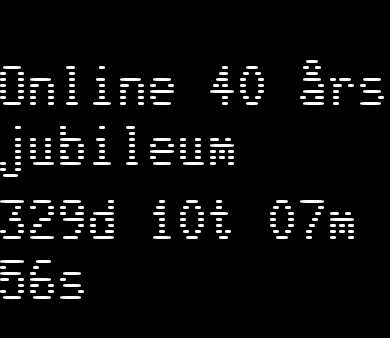
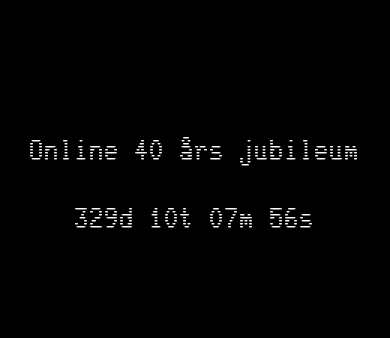
Before and after one commit to appKom/farfalle, a React (Vite) app: page / in a window 390 px wide. Shown: the part 236-574 px from the top of the page. Built offline with nearby package versions, Linux system fonts and the light colour scheme.

Commit message:
Responsive design

```diff
--- a/src/App.tsx
+++ b/src/App.tsx
@@ -3,7 +3,7 @@ import Countdown from './components/Countdown';
 
 function App() {
   return (
-    <div className='w-full h-screen flex justify-center items-center bg-black'>
+    <div className="w-full h-screen flex justify-center items-center bg-black">
       <Countdown />
     </div>
   );
--- a/src/components/Countdown.tsx
+++ b/src/components/Countdown.tsx
@@ -16,10 +16,13 @@ export default function Countdown() {
   const timeLeft = getTimeDiff(now, targetDate);
 
   return (
-    <div className='h-1/3 flex flex-col justify-evenly items-center'>
-      <h1 className='font-glass text-white text-6xl'>Online 40 års jubileum</h1>
-      <h1 className='font-glass text-white text-6xl'>
-        {timeLeft.days}d {timeLeft.hours}t {timeLeft.minutes}m {timeLeft.seconds}s
+    <div className="h-1/5 lg:h-1/2 flex flex-col justify-evenly items-center">
+      <h1 className="font-glass text-white text-3xl lg:text-7xl">
+        Online 40 års jubileum
+      </h1>
+      <h1 className="font-glass text-white text-3xl lg:text-7xl">
+        {timeLeft.days}d {timeLeft.hours}t {timeLeft.minutes}m{' '}
+        {timeLeft.seconds}s
       </h1>
     </div>
   );
--- a/src/index.css
+++ b/src/index.css
@@ -1,10 +1,10 @@
 @font-face {
   font-family: Glass;
-  src: url("/public/fonts/Glass_TTY_VT220.ttf");
+  src: url('/public/fonts/Glass_TTY_VT220.ttf');
 }
 
 @import 'tailwindcss';
 
 @theme {
-  --font-glass: Glass, "sans-serif";
+  --font-glass: Glass, 'sans-serif';
 }
--- a/src/utils/getTimeDiff.ts
+++ b/src/utils/getTimeDiff.ts
@@ -8,8 +8,7 @@ export default function getTimeDiff(
   let diffMs = Math.abs(end.getTime() - start.getTime());
 
   const days = Math.floor(diffMs / (1000 * 60 * 60 * 24));
-  diffMs %= 1000 * 60 * 60 * 24
-
+  diffMs %= 1000 * 60 * 60 * 24;
 
   const hours = Math.floor(diffMs / (1000 * 60 * 60));
   diffMs %= 1000 * 60 * 60;
@@ -25,5 +24,10 @@ export default function getTimeDiff(
 
   const formattedSeconds = seconds < 10 ? `0${seconds}` : `${seconds}`;
 
-  return { days, hours: formattedHours, minutes: formattedMinutes, seconds: formattedSeconds };
+  return {
+    days,
+    hours: formattedHours,
+    minutes: formattedMinutes,
+    seconds: formattedSeconds,
+  };
 }
```
